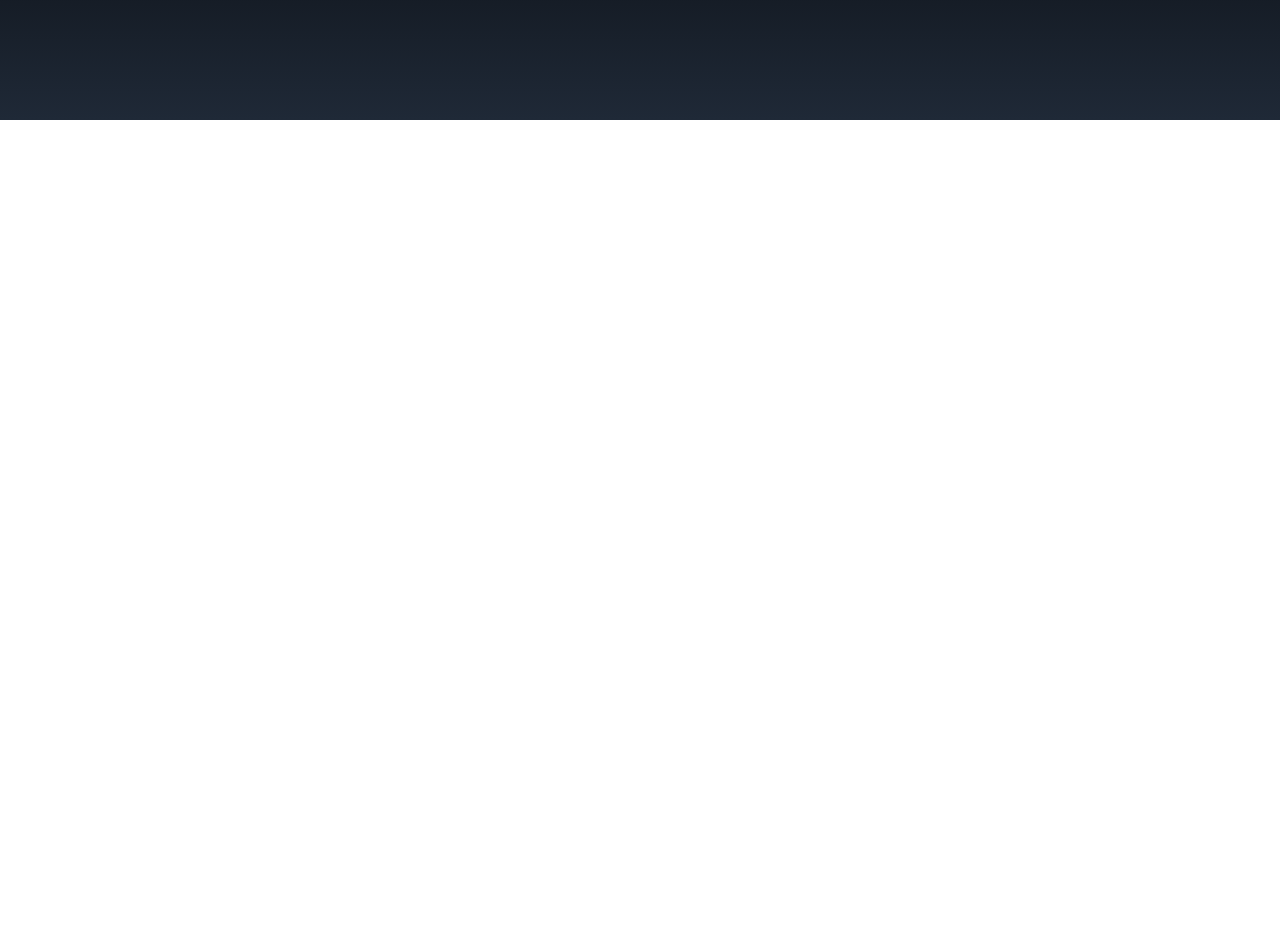
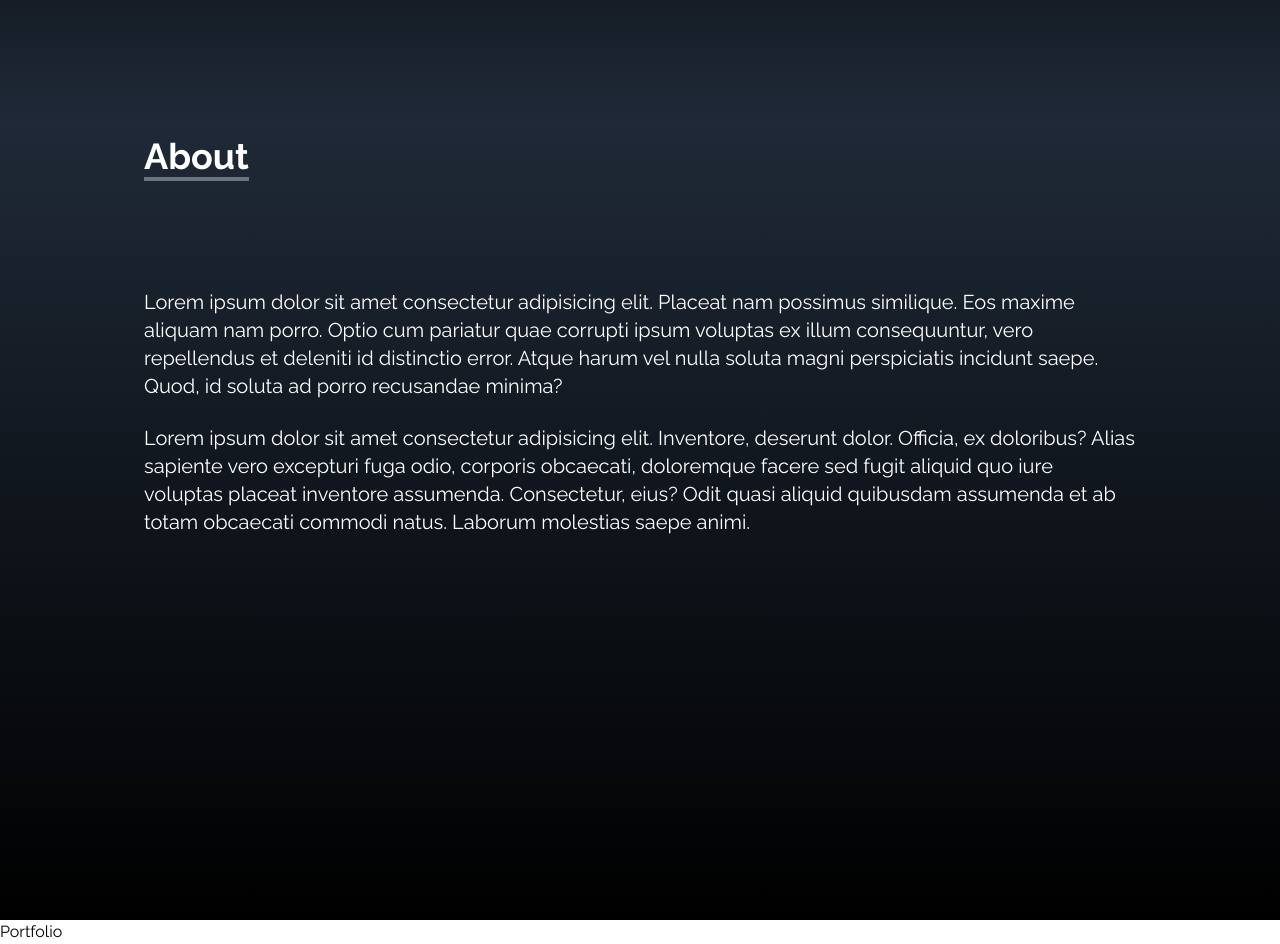
Before and after one commit to jkim906/Portfolio, a React (Create React App) app: page / in a window 1280 px wide. Shown: the part 680-1624 px from the top of the page. Before the commit the page ends 800 px from the top, so only its background shows below. Built offline with nearby package versions, Linux system fonts and the light colour scheme.

Commit message:
made the template for the about and portfolio section

```diff
--- a/src/App.js
+++ b/src/App.js
@@ -1,12 +1,17 @@
+
+import About from "./components/About";
 import NavBar from "./components/NavBar";
 import Home from "./components/Home";
 import SocialLinks from "./components/SocialLinks";
+import Portfolio from "./components/Portfolio";
 
 function App() {
   return (
     <div>
       <NavBar />
       <Home />
+      <About />
+      <Portfolio />
 
       <SocialLinks />
     </div>
--- /dev/null
+++ b/src/components/About.jsx
@@ -0,0 +1,25 @@
+import React from 'react'
+
+const about = () => {
+  return (
+    <div name="about" className="w-full h-screen bg-gradient-to-b from-gray-800 to-black text-white">
+        <div className="max-w-screen-lg p-4 mx-auto flex flex-col justify w-full h-full">
+            <div className="pb-8">
+                <p className="text-4xl font-bold inline border-b-4 border-gray-500">
+                    About
+                </p>
+            </div>
+            <p className=" text-xl mt-20">
+               Lorem ipsum dolor sit amet consectetur adipisicing elit. Placeat nam possimus similique. Eos maxime aliquam nam porro. Optio cum pariatur quae corrupti ipsum voluptas ex illum consequuntur, vero repellendus et deleniti id distinctio error. Atque harum vel nulla soluta magni perspiciatis incidunt saepe. Quod, id soluta ad porro recusandae minima?
+            </p>
+            <br />
+            <p className="text-xl">
+                Lorem ipsum dolor sit amet consectetur adipisicing elit. Inventore, deserunt dolor. Officia, ex doloribus? Alias sapiente vero excepturi fuga odio, corporis obcaecati, doloremque facere sed fugit aliquid quo iure voluptas placeat inventore assumenda. Consectetur, eius? Odit quasi aliquid quibusdam assumenda et ab totam obcaecati commodi natus. Laborum molestias saepe animi.
+            </p>
+        </div>
+
+    </div>
+  )
+}
+
+export default about
--- /dev/null
+++ b/src/components/Portfolio.jsx
@@ -0,0 +1,9 @@
+import React from 'react'
+
+const Portfolio = () => {
+  return (
+    <div>Portfolio</div>
+  )
+}
+
+export default Portfolio
--- a/src/components/SocialLinks.jsx
+++ b/src/components/SocialLinks.jsx
@@ -22,7 +22,7 @@ const SocialLinks = () => {
           GitHub <FaGithub size={30} />
         </>
       ),
-      href: 'https://www.github.com/jkim906/',
+      href: 'https://www.github.com/jkim906/ ',
     },
     {
       id: 3,
@@ -46,7 +46,7 @@ const SocialLinks = () => {
     },
   ];
   return (
-    <div className="flex flex-col top-[35%] left-0 fixed">
+    <div className="hidden lg:flex flex-col top-[35%] left-0 fixed">
       <ul>
         {links.map(({ id, child, href, style, download }) => (
           <li key={id} className={"flex justify-between items-center w-40 h-14 px-4 ml-[-100px] hover:ml-[-10px] hover:rounded-md duration-300 bg-gray-500" + " " + style}>
@@ -55,6 +55,7 @@ const SocialLinks = () => {
               className="flex justify-between items-center w-full text-white"
               download={download}
               target='_blank'
+              rel="nonreferrer"
             >
               {child}
             </a>
```
